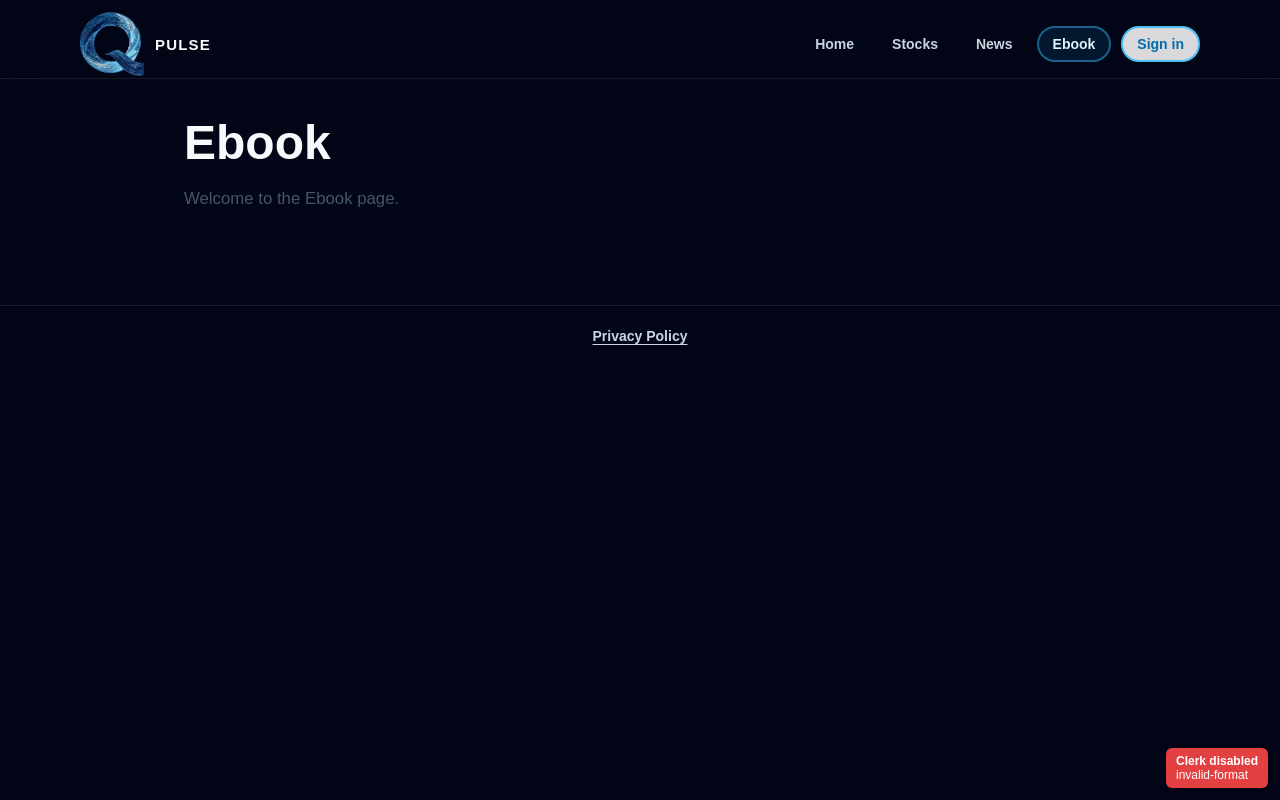
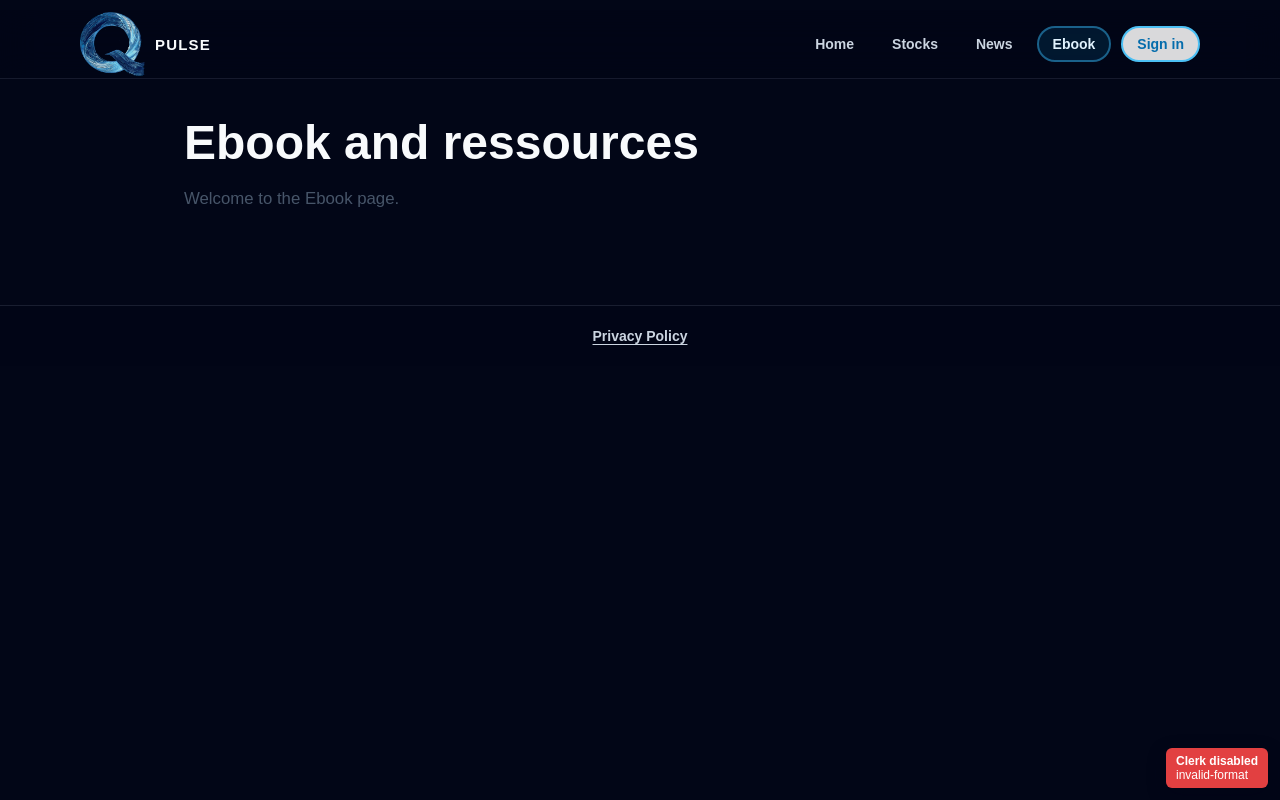
Before and after one commit to MadarcSport/quantum-pulse, a Next.js app: page /ebook in a window 1280 px wide. Built offline with nearby package versions, Linux system fonts and the light colour scheme; no server answers.

Commit message:
trying back

```diff
--- a/app/ebook/page.tsx
+++ b/app/ebook/page.tsx
@@ -8,7 +8,7 @@ export default function EbookPage() {
           margin: 0,
         }}
       >
-        Ebook
+        Ebook and ressources
       </h1>
       <p
         style={{
```
